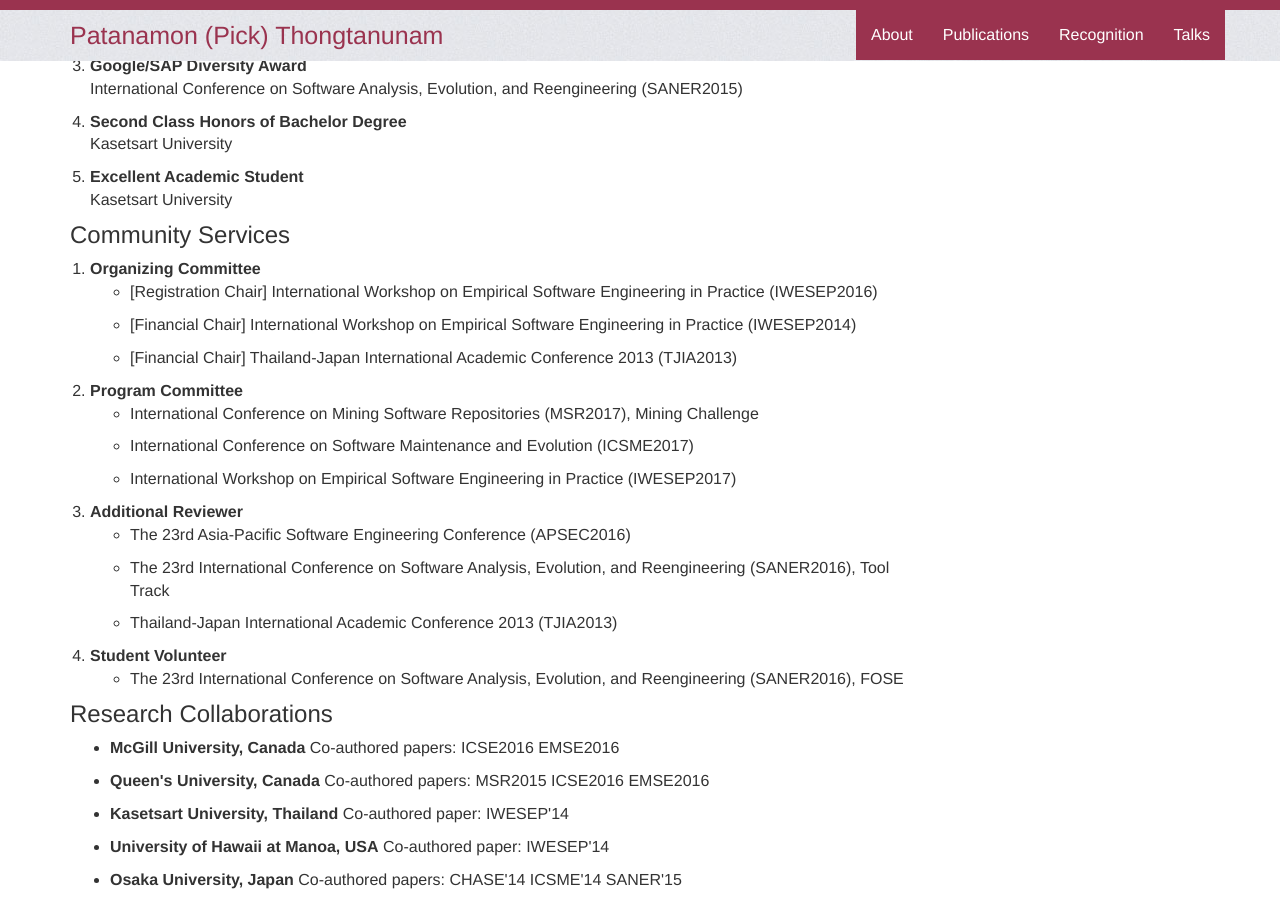
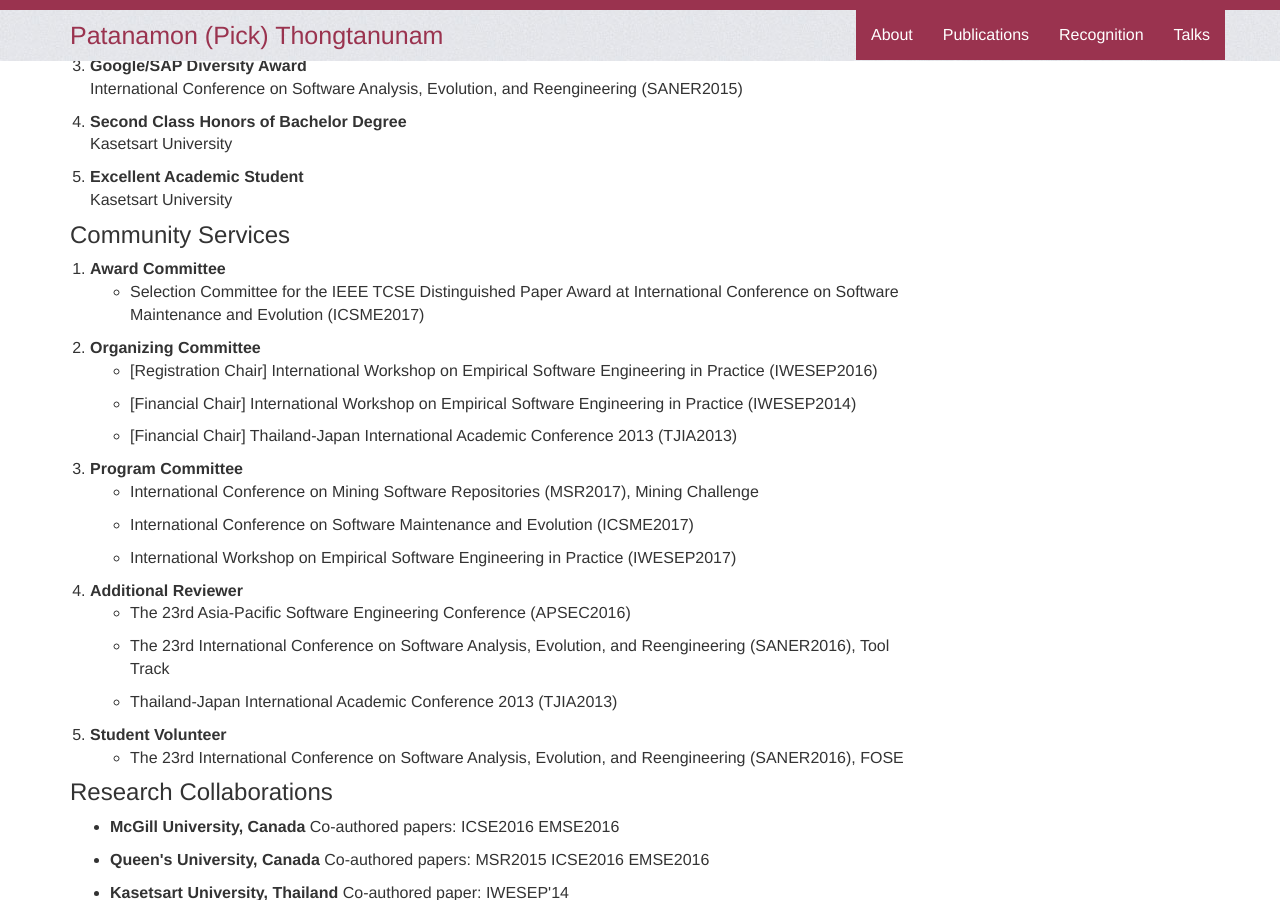
Before and after one commit to patanamon/patanamon.github.io, a Jekyll site: the page built from index.html, in a window 1280 px wide and 900 px high, scrolled down 3490 px. Built offline with Jekyll 4.4.1, drawn with Linux system fonts in a browser that asks for light colours.

Commit message:
add service data and renaming variable

```diff
--- a/_data/services.yml
+++ b/_data/services.yml
@@ -1,19 +1,22 @@
+- name: "Award Committee"
+  venues:
+    - name: "Selection Committee for the IEEE TCSE Distinguished Paper Award at International Conference on Software Maintenance and Evolution (ICSME2017)"
 - name: "Organizing Committee"
-  conferences:
+  venues:
     - name: "[Registration Chair] International Workshop on Empirical Software Engineering in Practice (IWESEP2016)"
     - name: "[Financial Chair] International Workshop on Empirical Software Engineering in Practice (IWESEP2014)"
     - name: "[Financial Chair] Thailand-Japan International Academic Conference 2013 (TJIA2013)"
 - name: "Program Committee"
-  conferences:
+  venues:
     - name: "International Conference on Mining Software Repositories (MSR2017), Mining Challenge"
     - name: "International Conference on Software Maintenance and Evolution (ICSME2017)"
     - name: "International Workshop on Empirical Software Engineering in Practice (IWESEP2017)"
 - name: "Additional Reviewer"
-  conferences:
+  venues:
     - name: "The 23rd Asia-Pacific Software Engineering Conference (APSEC2016)"
     - name: "The 23rd International Conference on Software Analysis, Evolution, and Reengineering (SANER2016), Tool Track"
     - name: "Thailand-Japan International Academic Conference 2013 (TJIA2013)"
 
 - name: "Student Volunteer"
-  conferences:
+  venues:
     - name: "The 23rd International Conference on Software Analysis, Evolution, and Reengineering (SANER2016), FOSE"
--- a/index.html
+++ b/index.html
@@ -96,8 +96,8 @@ layout: default
               <li>
                 <b>{{service.name}}</b><br/>
                 <ul>
-                  {% for conference in service.conferences %}
-                  <li>{{conference.name}}</li>
+                  {% for venue in service.venues %}
+                  <li>{{venue.name}}</li>
                   {% endfor %}
                 </ul>
               </li>
```
